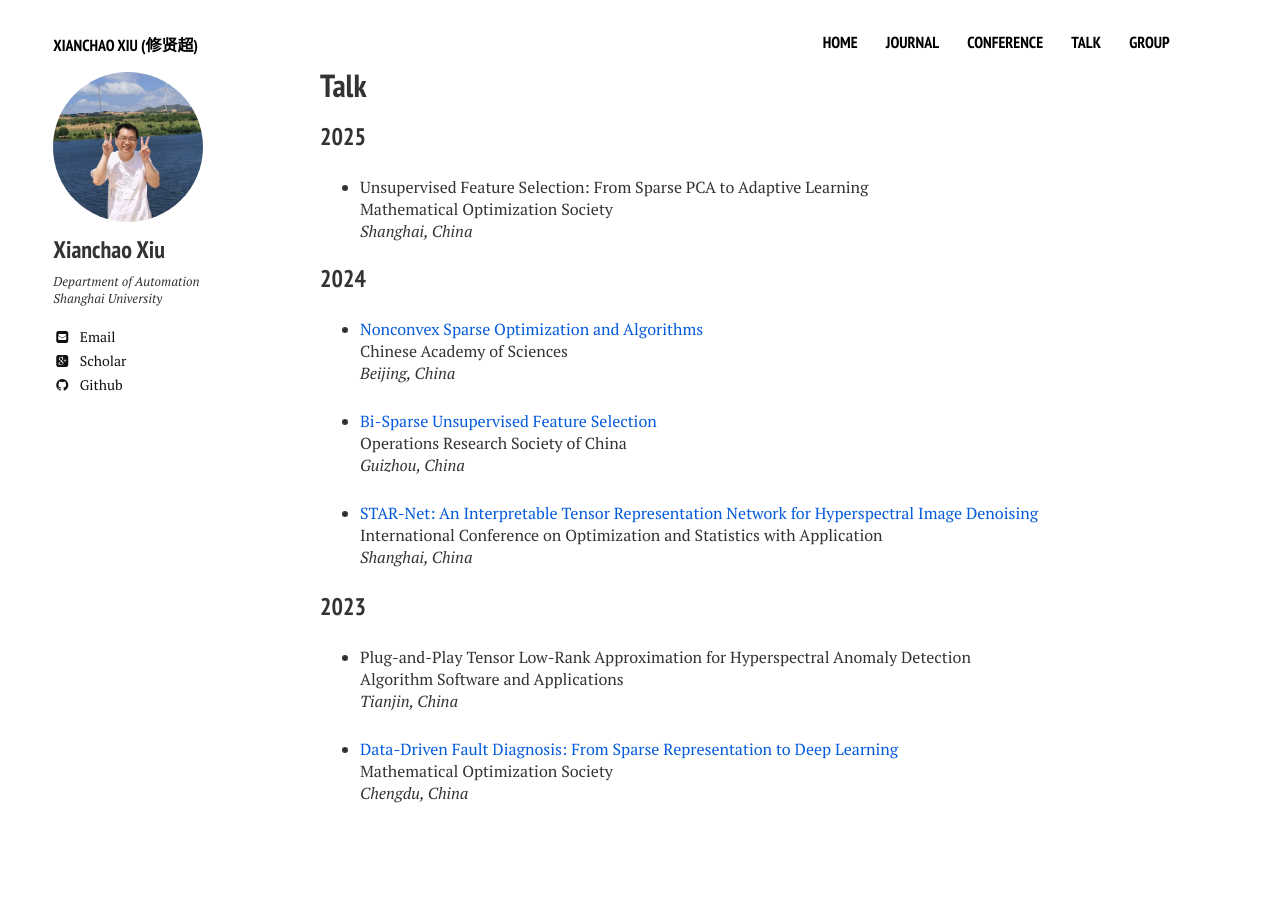
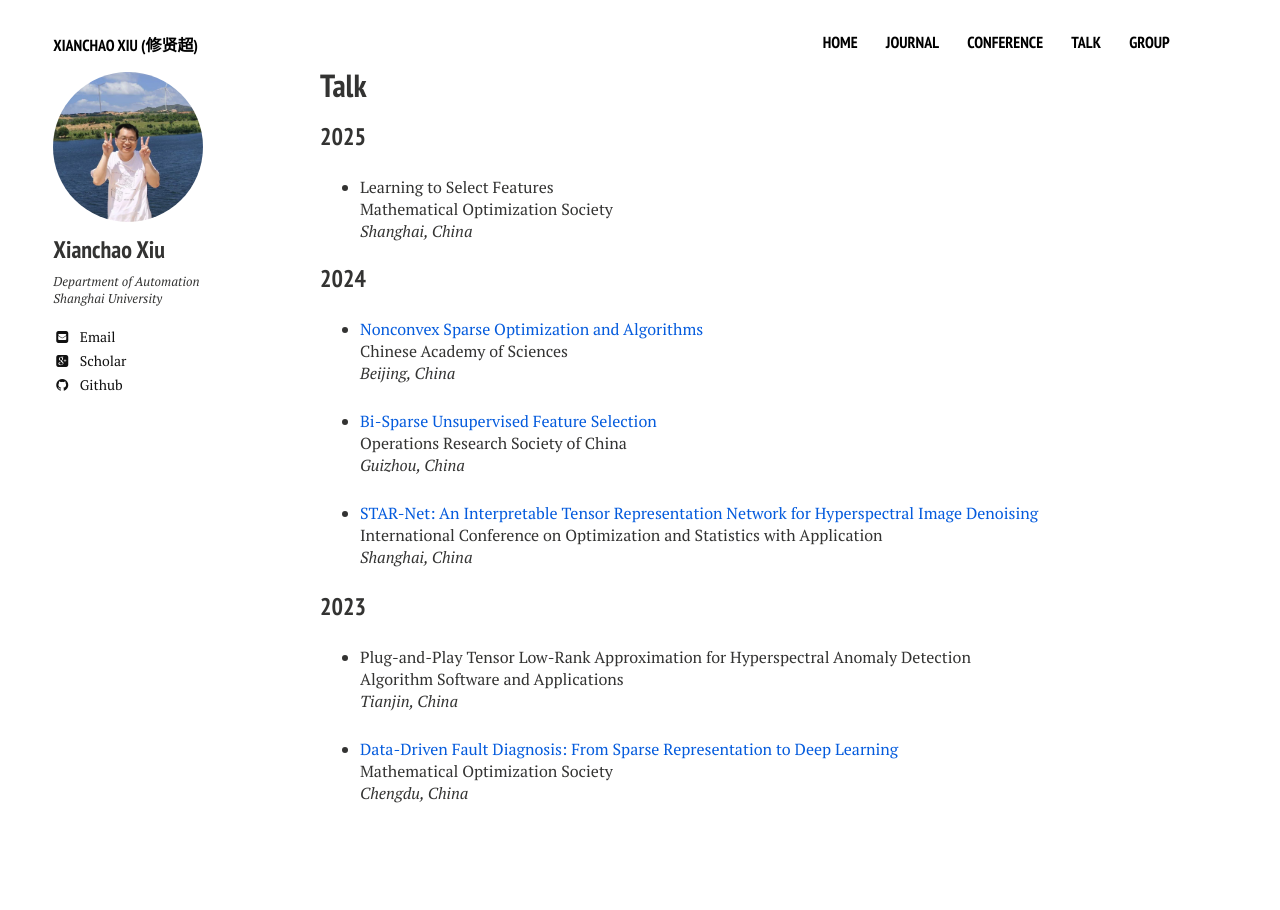
Before and after one commit to xianchaoxiu/xianchaoxiu.github.io, a Jekyll site: the page built from talk/index.md, in a window 1280 px wide. Built offline with Jekyll 4.4.1, drawn with Linux system fonts in a browser that asks for light colours; nearby versions of some CDN libraries.

Commit message:
Update index.md

```diff
--- a/talk/index.md
+++ b/talk/index.md
@@ -12,7 +12,7 @@ share: false
 
 ### 2025
 
-* Unsupervised Feature Selection: From Sparse PCA to Adaptive Learning <br>
+* Learning to Select Features <br>
 Mathematical Optimization Society <br>
 <i>Shanghai, China</i><br>
 
```
